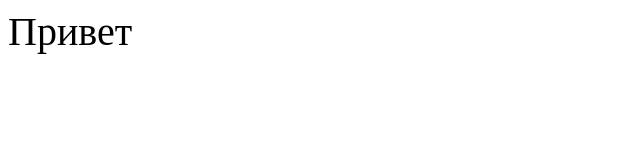
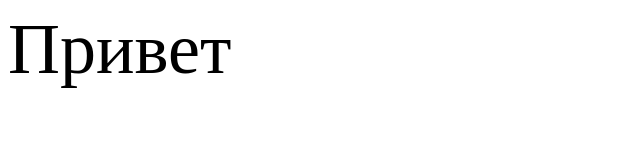
Before and after one commit to Mishenkatraxni/Mishenkatraxni.github.io, a plain HTML site: page index.html in a window 1280 px wide. Shown: the whole page, without its empty margins (0-640 px from the left). Drawn offline with Linux system fonts and the light colour scheme.

Commit message:
for serezhenka

```diff
--- a/css/style.css
+++ b/css/style.css
@@ -1,5 +1,5 @@
 p{
-font-size: 40px;
+font-size: 72px;
 margin: 0%;
 }
 
```
